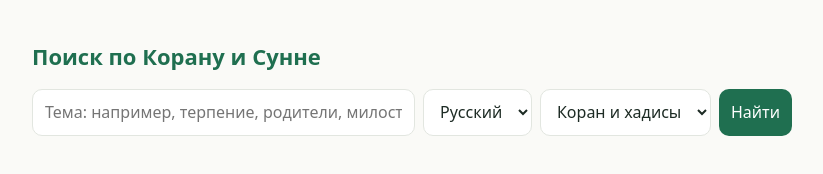
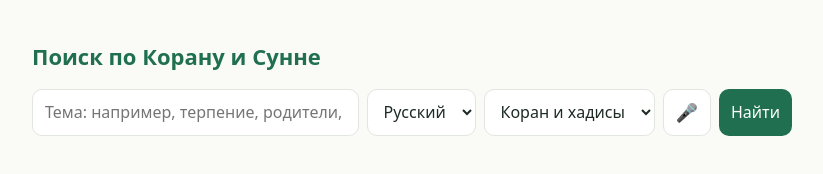
Before and after one commit to ebyx82/hadith-app, a plain HTML site: page index.html in a window 1280 px wide. Shown: the whole page, without its empty margins (228-1051 px from the left). Drawn offline with Linux system fonts and the light colour scheme.

Commit message:
Add files via upload

```diff
--- a/index.html
+++ b/index.html
@@ -9,6 +9,8 @@ h1{font-size:22px;color:var(--ac)}
 .row{display:flex;gap:8px;flex-wrap:wrap}
 input,select,button{font:inherit;padding:10px 12px;border-radius:10px;border:1px solid var(--bd);background:var(--card);color:var(--fg)}
 input{flex:1;min-width:200px}button{background:var(--ac);color:#fff;border:0;cursor:pointer}
+#mic{background:var(--card);color:var(--fg);border:1px solid var(--bd);font-size:18px;line-height:1}
+#mic.on{background:#c0392b;color:#fff;border-color:#c0392b}
 .c{background:var(--card);border:1px solid var(--bd);border-radius:12px;padding:14px 16px;margin-top:12px}
 .m{color:var(--mu);font-size:13px;margin-bottom:6px}.m b{color:var(--ac)}
 .ar{direction:rtl;font-size:20px}
@@ -18,10 +20,26 @@ input{flex:1;min-width:200px}button{background:var(--ac);color:#fff;border:0;cur
  onkeydown="if(event.key=='Enter')go()">
 <select id="lang"><option value="ru">Русский</option><option value="en">English</option><option value="ar">العربية</option></select>
 <select id="kind"><option value="">Коран и хадисы</option><option value="quran">Только Коран</option><option value="hadith">Только хадисы</option></select>
+<button id="mic" type="button" title="Голосовой ввод" onclick="listen()">🎤</button>
 <button onclick="go()">Найти</button></div>
 <div id="out"></div></main>
 <script>
 const esc=s=>s.replace(/[&<>]/g,c=>({'&':'&amp;','<':'&lt;','>':'&gt;'}[c]));
+const SR=window.SpeechRecognition||window.webkitSpeechRecognition;
+let rec=null;
+function listen(){
+  const mic=document.getElementById('mic');
+  if(!SR){alert('Голосовой ввод не поддерживается этим браузером. Откройте сайт в Chrome, Edge или Safari.');return}
+  if(rec){rec.stop();return}
+  rec=new SR();
+  rec.lang={ru:'ru-RU',en:'en-US',ar:'ar-SA'}[lang.value]||'ru-RU';
+  rec.interimResults=true;
+  rec.onstart=()=>{mic.classList.add('on');q.placeholder='Говорите…'};
+  rec.onresult=e=>{q.value=Array.from(e.results).map(r=>r[0].transcript).join('')};
+  rec.onerror=e=>{if(e.error=='not-allowed')alert('Разрешите доступ к микрофону в настройках браузера (значок слева от адреса сайта).')};
+  rec.onend=()=>{mic.classList.remove('on');q.placeholder='Тема: например, терпение, родители, милостыня';rec=null;if(q.value.trim())go()};
+  rec.start();
+}
 async function go(){
   const q=document.getElementById('q').value,l=lang.value,k=kind.value,out=document.getElementById('out');
   out.innerHTML='<p class="m">Ищу…</p>';
```
